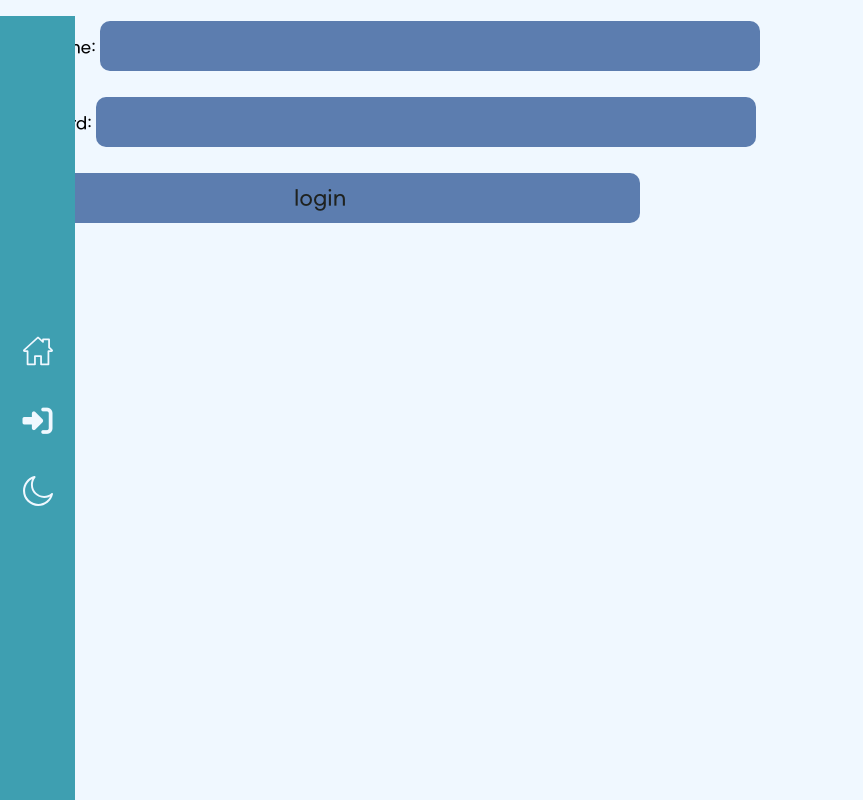
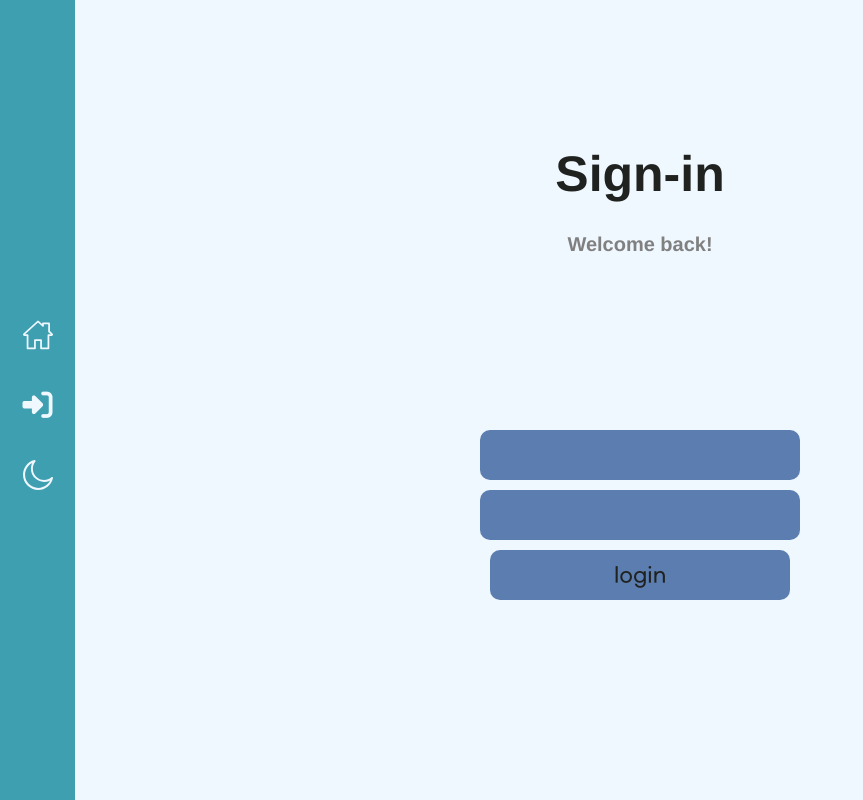
Before and after one commit to Senitf/DailyMusic, a Django app: page /accounts/login/ in a window 1280 px wide. Shown: the whole page, without its empty margins (0-863 px from the left). Run offline with Django 3.2, Linux system fonts and the light colour scheme; some libraries are stand-ins or nearby versions; some web fonts are replaced.

Commit message:
CHOTDATDA

```diff
--- a/musicProject/accounts/templates/accounts/login.html
+++ b/musicProject/accounts/templates/accounts/login.html
@@ -2,10 +2,31 @@
 
 {% block content %}
 
-<form action="" method="post">
-    {% csrf_token %}
-    {{form.as_p}}
-    <input type="submit" value="login">
-</form>
+    {% if error %}
+    {{ error }}
+    <br>
+    <br>
+    {% endif %}
+
+    <div class="wrap">
+        <div class="content login">
+            <div class="title">
+                <div class="maintitle">Sign-in</div>
+                <div class="subtitle">Welcome back!</div>
+            </div>
+
+            <div></div>
+            <div class="info">
+                <form action="" method="post">
+                    {% csrf_token %}
+                    {{form.username}}
+                    {{form.password}}
+                    <input type="submit" value="login">
+                </form>
+            </div>
+
+        </div>
+
+    </div>
 
 {% endblock %}
--- a/musicProject/music/funcs.py
+++ b/musicProject/music/funcs.py
@@ -18,8 +18,9 @@ def PlayTrailerOnYoutube(title, artist):
 
     lists = soup.select('#video-title')
     links = lists[0].attrs['href']
+    links = links[9:]
 
-    return "https://www.youtube.com" + links
+    return "https://www.youtube.com/embed/" + links
 
 def get_file_path(instance, filename):
     filename = instance.title + "_" + instance.artist + ".jpeg"
```
